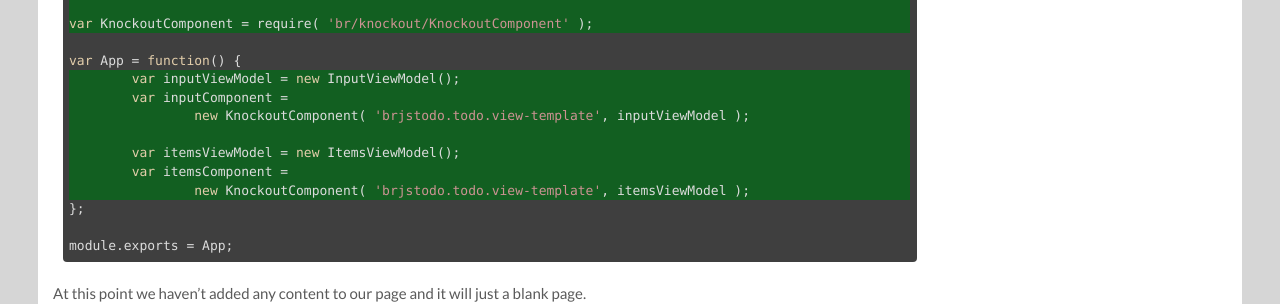
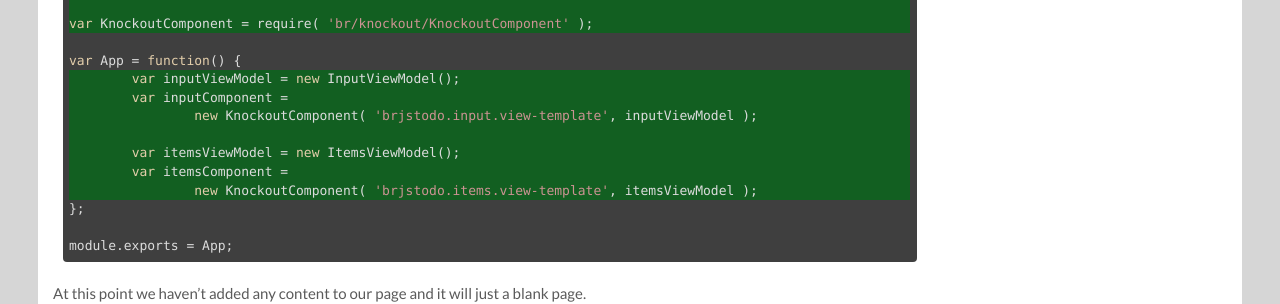
Before and after one commit to BladeRunnerJS/brjs-site, a Jekyll site: the page built from docs/use/getting_started.md, in a window 1280 px wide and 900 px high, scrolled down 19433 px. Shown: the part 152-456 px from the top of the window. Built offline with Jekyll 4.4.1, drawn with Linux system fonts in a browser that asks for light colours; nearby versions of some CDN libraries; Markdown is read by kramdown in place of the engine named in the settings.

```diff
--- a/docs/use/getting_started.md
+++ b/docs/use/getting_started.md
@@ -756,11 +756,11 @@
 	/*** new code ***/
 	var inputViewModel = new InputViewModel();
 	var inputComponent =
-		new KnockoutComponent( 'brjstodo.todo.view-template', inputViewModel );
+		new KnockoutComponent( 'brjstodo.input.view-template', inputViewModel );
 
 	var itemsViewModel = new ItemsViewModel();
 	var itemsComponent =
-		new KnockoutComponent( 'brjstodo.todo.view-template', itemsViewModel );
+		new KnockoutComponent( 'brjstodo.items.view-template', itemsViewModel );
 	/*** end of new code ***/
 };
 
```
